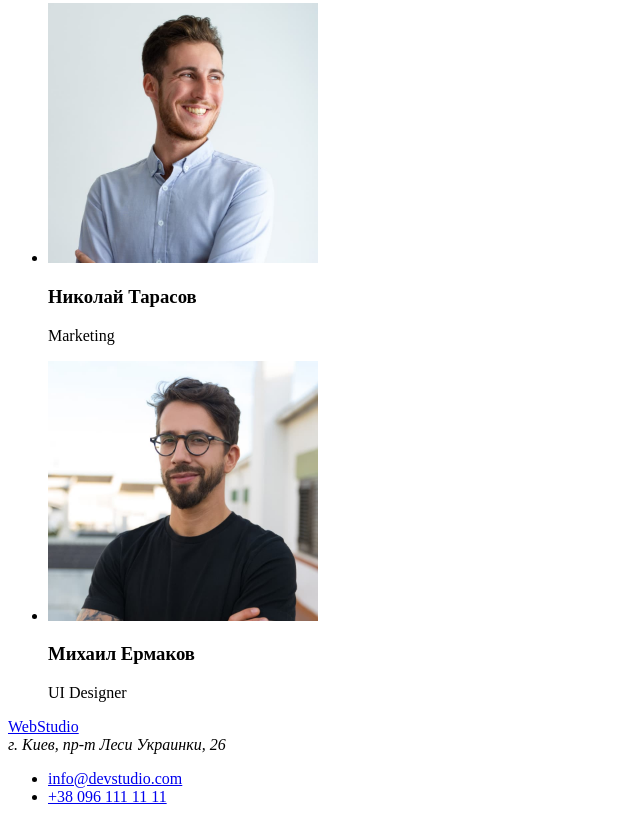
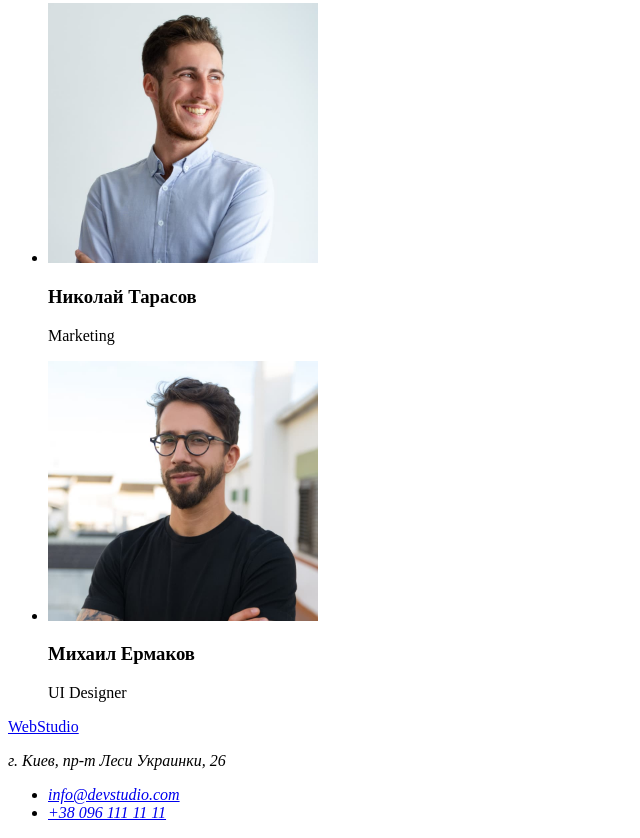
Before and after one commit to SergiyKyselov/HW-1-KS, a plain HTML site: page index.html in a window 1280 px wide. Shown: the part 2285-3123 px from the top of the page, without its empty margins (0-640 px from the left). Drawn offline with Linux system fonts and the light colour scheme.

Commit message:
address and <h2>

```diff
--- a/index.html
+++ b/index.html
@@ -43,6 +43,7 @@
         </section>
         <!--Firm quality section-->
         <section>
+            <h2 hidden>Особенности</h2>
             <ul>
                 <li>
                     <h3>Внимание к деталям</h3>
@@ -106,7 +107,8 @@
     <!--FOOTER-->
     <footer>
         <a href="www.devstudio.com">WebStudio</a>
-        <address>г. Киев, пр-т Леси Украинки, 26</address>
+        <address>
+            <p>г. Киев, пр-т Леси Украинки, 26</p>
             <ul>
               <li>
                 <a href="mailto:info@devstudio.com">info@devstudio.com</a>
@@ -115,6 +117,7 @@
                 <a href="tel:+380961111111">+38 096 111 11 11</a>
               </li>
             </ul>
+        </address>
     </footer>
 </body>
 
```
Lines whose indentation alone changed are shown as unchanged.
